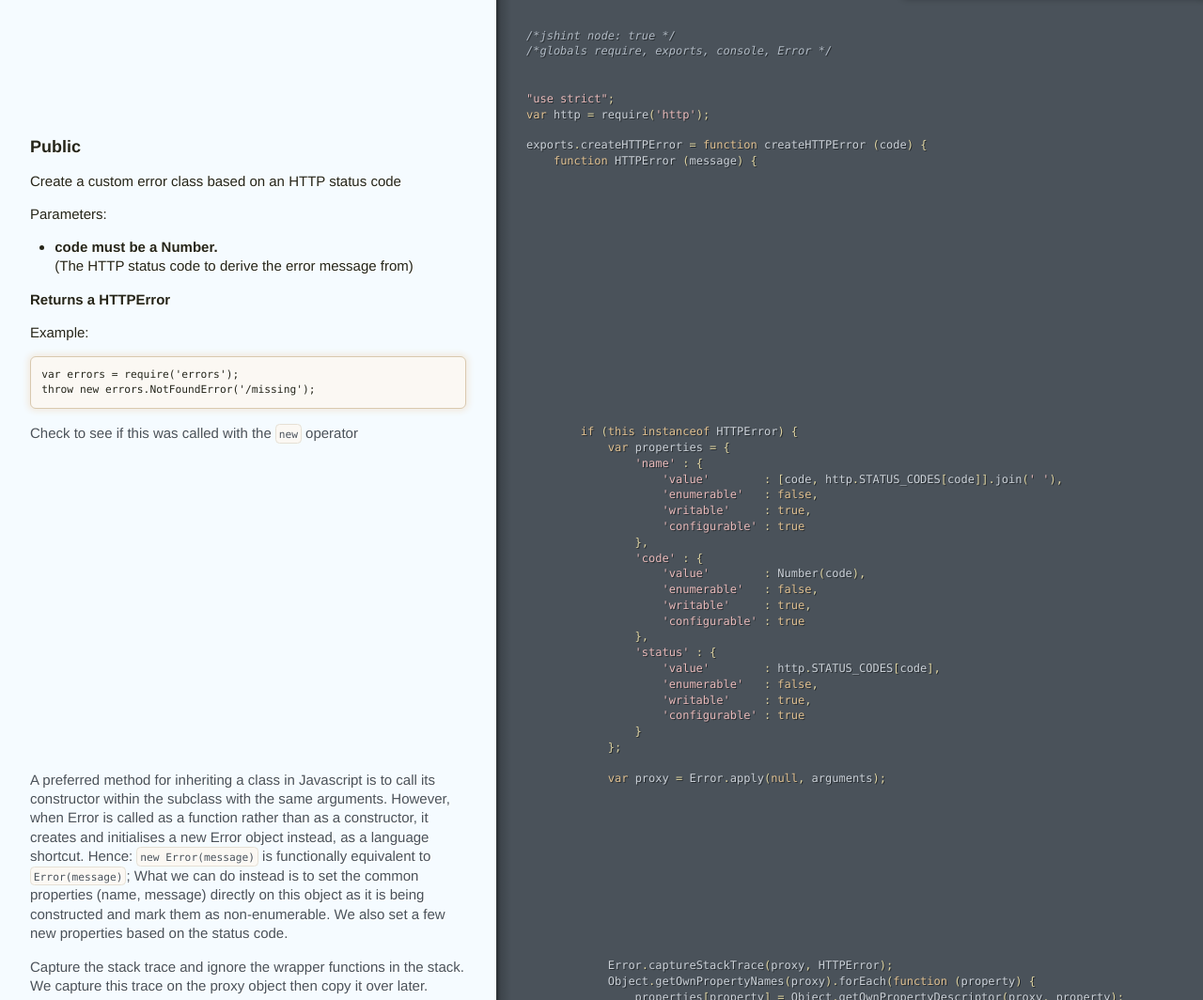
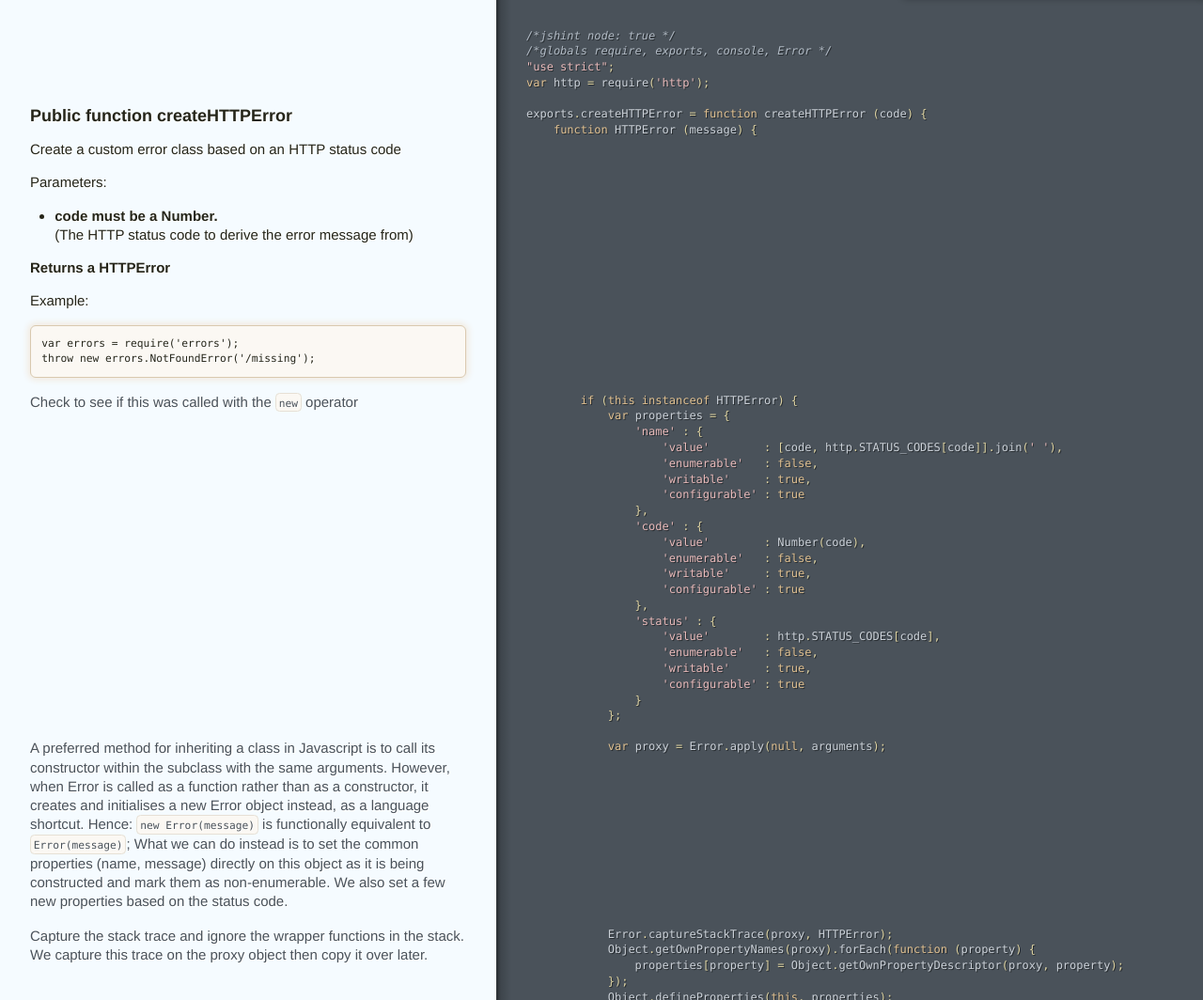
Before and after one commit to jproulx/node-http-error, a plain HTML site: page index.html in a window 1280 px wide. Shown: the part 36-1100 px from the top of the page at 94% size. Drawn offline with Linux system fonts and the light colour scheme.

Commit message:
Generated documentation for 34620a2ec871c158360f8d0cd7fb74eb0a016e42

```diff
--- a/index.html
+++ b/index.html
@@ -1,9 +1,7 @@
 <!DOCTYPE html><html lang="en"><head><title>index</title></head><meta http-equiv="Content-Type" content="text/html; charset=utf-8"><meta name="viewport" content="width=device-width, initial-scale=1.0, minimum-scale=1.0, maximum-scale=1.0"><meta name="groc-relative-root" content=""><meta name="groc-document-path" content="index"><meta name="groc-project-path" content="index.js"><meta name="groc-github-url" content="https://github.com/jproulx/node-http-error"><link rel="stylesheet" type="text/css" media="all" href="assets/style.css"><script type="text/javascript" src="assets/behavior.js"></script><body><div id="meta"><div class="file-path"><a href="https://github.com/jproulx/node-http-error/blob/master/index.js">index.js</a></div></div><div id="document"><div class="segment"><div class="code"><div class="wrapper"><span class="cm">/*jshint node: true */</span>
 <span class="cm">/*globals require, exports, console, Error */</span>
-
-
 <span class="s2">&quot;use strict&quot;</span><span class="p">;</span>
-<span class="kd">var</span> <span class="nx">http</span> <span class="o">=</span> <span class="nx">require</span><span class="p">(</span><span class="s1">&#39;http&#39;</span><span class="p">);</span></div></div></div><div class="segment"><div class="comments doc-section doc-section-public"><div class="wrapper"><p><span class='doc-section-header'>Public</span></p>
+<span class="kd">var</span> <span class="nx">http</span> <span class="o">=</span> <span class="nx">require</span><span class="p">(</span><span class="s1">&#39;http&#39;</span><span class="p">);</span></div></div></div><div class="segment"><div class="comments doc-section doc-section-public"><div class="wrapper"><p><span class='doc-section-header'>Public function createHTTPError</span></p>
 
 <p>Create a custom error class based on an HTTP status code</p>
 
```
